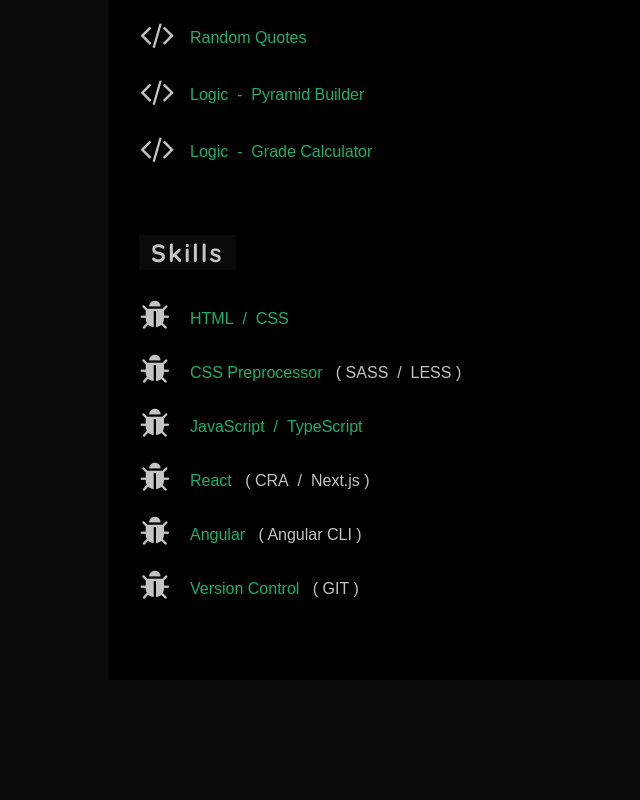
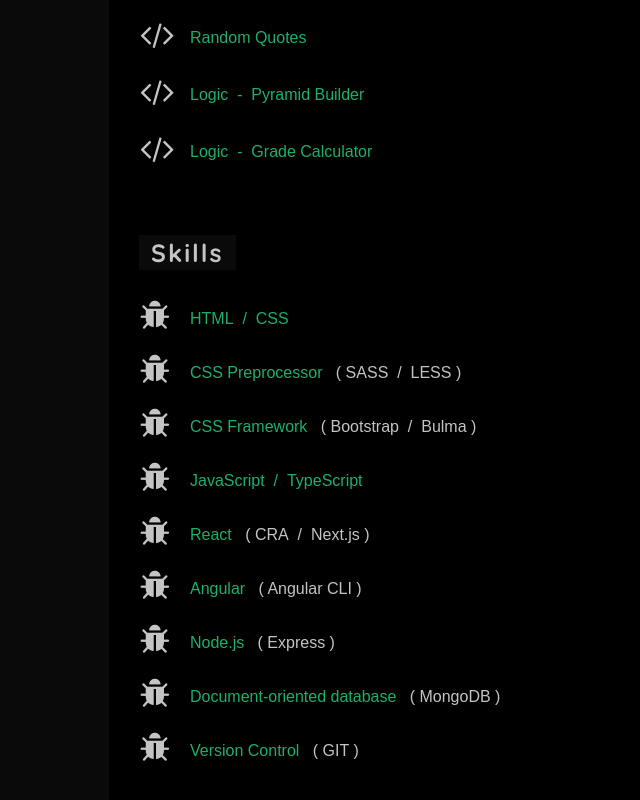
Before and after one commit to Nattasak/my-resume, a React (Create React App) app: page / in a window 1280 px wide. Shown: the part 840-1640 px from the top of the page, without its empty margins (151-791 px from the left). Before the commit the page ends 1520 px from the top, so only its background shows below. Built offline with nearby package versions, Linux system fonts and the light colour scheme.

Commit message:
update skills

```diff
--- a/src/Components/Skills.js
+++ b/src/Components/Skills.js
@@ -30,6 +30,14 @@
                 <li className="skills-item">
                   <i className="fa fa-bug fa-2x" aria-hidden="true"></i>
                   <span>
+                    <a href="https://en.wikipedia.org/wiki/CSS_framework" target="_blank" rel="noopener noreferrer">CSS Framework</a>
+                    {'   '}
+                    ( Bootstrap{'  /  '}Bulma )
+                  </span>
+                </li>
+                <li className="skills-item">
+                  <i className="fa fa-bug fa-2x" aria-hidden="true"></i>
+                  <span>
                     <a href="https://en.wikipedia.org/wiki/JavaScript" target="_blank" rel="noopener noreferrer">JavaScript</a>
                     <span className="green">  /  </span>
                     <a href="https://www.typescriptlang.org/" target="_blank" rel="noopener noreferrer">TypeScript</a>
@@ -54,6 +62,22 @@
                 <li className="skills-item">
                   <i className="fa fa-bug fa-2x" aria-hidden="true"></i>
                   <span>
+                    <a href="https://nodejs.org/" target="_blank" rel="noopener noreferrer">Node.js</a>
+                    {'   '}
+                    ( Express )
+                  </span>
+                </li>
+                <li className="skills-item">
+                  <i className="fa fa-bug fa-2x" aria-hidden="true"></i>
+                  <span>
+                    <a href="https://en.wikipedia.org/wiki/Document-oriented_database" target="_blank" rel="noopener noreferrer">Document-oriented database</a>
+                    {'   '}
+                    ( MongoDB )
+                  </span>
+                </li>
+                <li className="skills-item">
+                  <i className="fa fa-bug fa-2x" aria-hidden="true"></i>
+                  <span>
                     <a href="https://en.wikipedia.org/wiki/Version_control" target="_blank" rel="noopener noreferrer">Version Control</a>
                     {'   '}
                     ( GIT )
```
